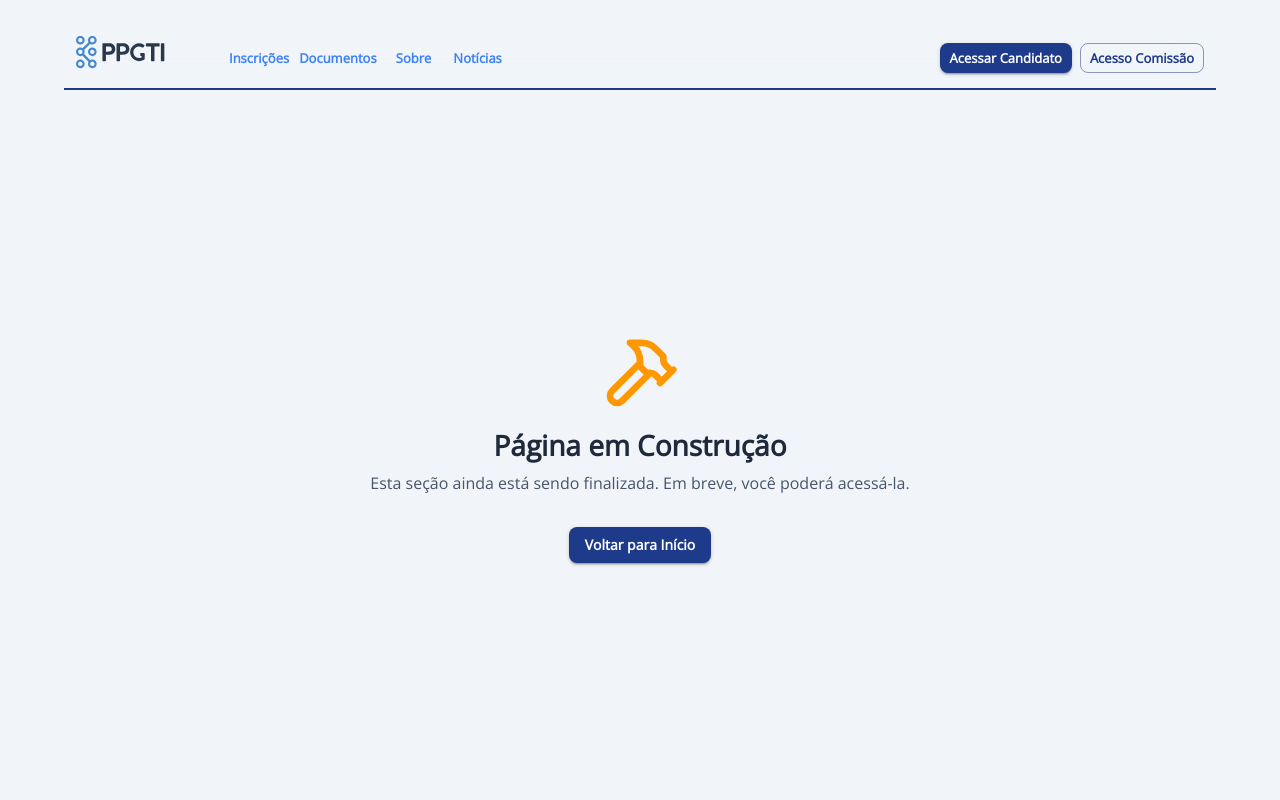
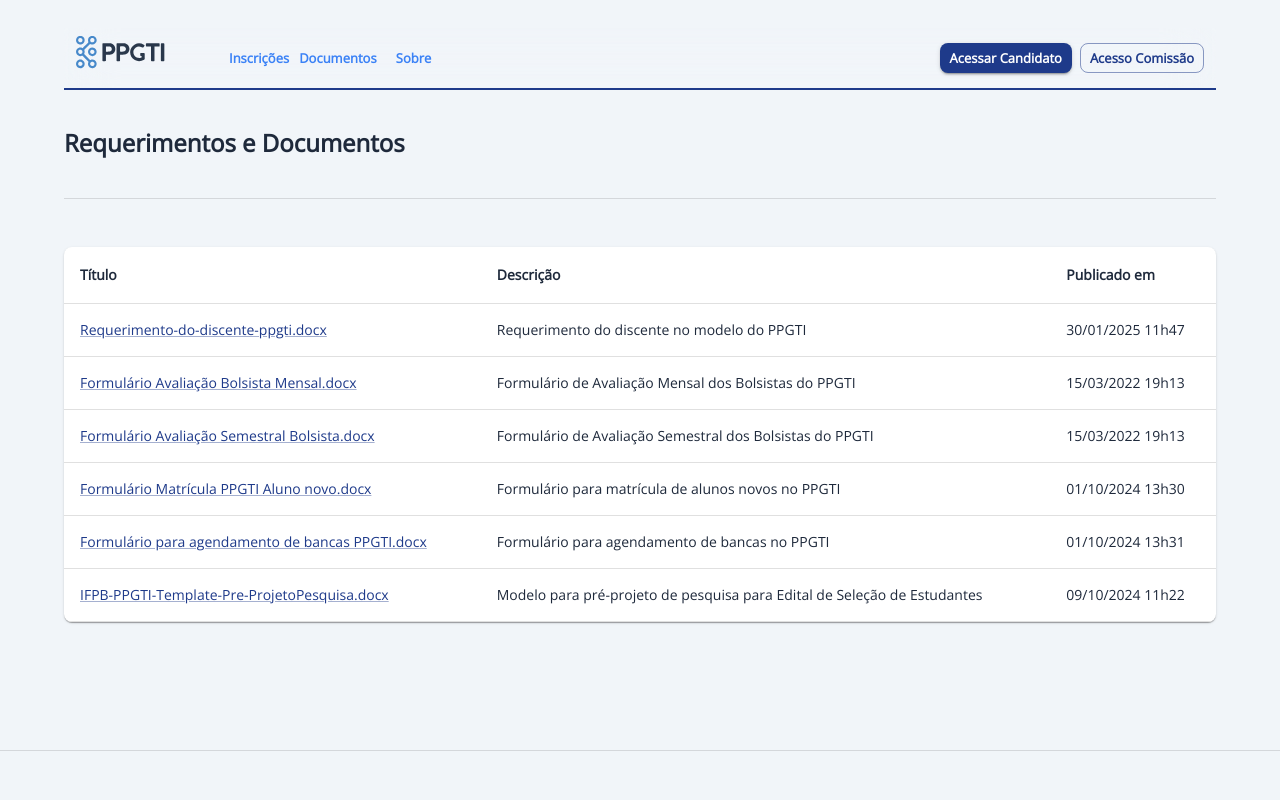
Before and after one commit to izichtl/ppgti-front-end, a React (Vite) app: page /documents in a window 1280 px wide. Shown: the top 800 px of the page. Built offline with nearby package versions, Linux system fonts and the light colour scheme; no server answers; a web font is replaced by a local one.

Commit message:
feat(auth-guard): added authguard to candidate and to comission

```diff
--- a/src/components/r-header/index.tsx
+++ b/src/components/r-header/index.tsx
@@ -35,7 +35,7 @@ export default function AppAppBar() {
 
   return (
     <AppBar
-      position='fixed'
+      position="fixed"
       enableColorOnDark
       sx={{
         boxShadow: 0,
@@ -44,32 +44,32 @@ export default function AppAppBar() {
         mt: 'calc(var(--template-frame-height, 0px) + 28px)',
       }}
     >
-      <Container maxWidth='lg'>
-        <StyledToolbar variant='dense' disableGutters>
+      <Container maxWidth="lg">
+        <StyledToolbar variant="dense" disableGutters>
           <Box
             sx={{ flexGrow: 1, display: 'flex', alignItems: 'center', px: 0 }}
           >
-            <Link to='/'>
+            <Link to="/">
               <Sitemark />
             </Link>
             <Box sx={{ display: { xs: 'none', md: 'flex' }, ml: 4 }}>
-              <Button href='/login' variant='text' color='info' size='small'>
+              <Button href="/login" variant="text" color="info" size="small">
                 Inscrições
               </Button>
               <Button
-                href='/documents'
-                variant='text'
-                color='info'
-                size='small'
+                href="/documents"
+                variant="text"
+                color="info"
+                size="small"
               >
                 Documentos
               </Button>
-              <Button href='/about' variant='text' color='info' size='small'>
+              <Button href="/about" variant="text" color="info" size="small">
                 Sobre
               </Button>
-              <Button href='/blog' variant='text' color='info' size='small'>
+              {/* <Button href="/blog" variant="text" color="info" size="small">
                 Notícias
-              </Button>
+              </Button> */}
             </Box>
           </Box>
 
@@ -82,18 +82,18 @@ export default function AppAppBar() {
             }}
           >
             <Button
-              href='/login'
-              color='primary'
-              variant='contained'
-              size='small'
+              href="/login"
+              color="primary"
+              variant="contained"
+              size="small"
             >
               Acessar Candidato
             </Button>
             <Button
-              href='/comissao/login'
-              color='primary'
-              variant='outlined'
-              size='small'
+              href="/comissao/login"
+              color="primary"
+              variant="outlined"
+              size="small"
             >
               Acesso Comissão
             </Button>
@@ -103,14 +103,14 @@ export default function AppAppBar() {
           {/* Ações Mobile */}
           <Box sx={{ display: { xs: 'flex', md: 'none' }, gap: 1 }}>
             {/* Opcional: Se quiser manter o seletor de tema apenas no mobile, adicione aqui */}
-            <IconButton aria-label='Menu button' onClick={toggleDrawer(true)}>
+            <IconButton aria-label="Menu button" onClick={toggleDrawer(true)}>
               <MenuIcon />
             </IconButton>
           </Box>
 
           {/* Drawer Mobile Menu */}
           <Drawer
-            anchor='top'
+            anchor="top"
             open={open}
             onClose={toggleDrawer(false)}
             PaperProps={{
@@ -124,39 +124,39 @@ export default function AppAppBar() {
                 </IconButton>
               </Box>
               <Link
-                to='/login'
+                to="/login"
                 onClick={toggleDrawer(false)}
                 style={{ textDecoration: 'none', color: 'inherit' }}
               >
                 <MenuItem>Inscrições</MenuItem>
               </Link>
               <Link
-                to='/documents'
+                to="/documents"
                 onClick={toggleDrawer(false)}
                 style={{ textDecoration: 'none', color: 'inherit' }}
               >
                 <MenuItem>Documentos</MenuItem>
               </Link>
               <Link
-                to='/about'
+                to="/about"
                 onClick={toggleDrawer(false)}
                 style={{ textDecoration: 'none', color: 'inherit' }}
               >
                 <MenuItem>Sobre</MenuItem>
               </Link>
-              <Link
+              {/* <Link
                 to='/blog'
                 onClick={toggleDrawer(false)}
                 style={{ textDecoration: 'none', color: 'inherit' }}
               >
                 <MenuItem>Notícias</MenuItem>
-              </Link>
+              </Link> */}
               <Divider sx={{ my: 3 }} />
               <MenuItem>
                 <Button
-                  href='/login'
-                  color='primary'
-                  variant='contained'
+                  href="/login"
+                  color="primary"
+                  variant="contained"
                   fullWidth
                 >
                   Acesso Candidato
@@ -164,9 +164,9 @@ export default function AppAppBar() {
               </MenuItem>
               <MenuItem>
                 <Button
-                  href='/comissao/login'
-                  color='primary'
-                  variant='outlined'
+                  href="/comissao/login"
+                  color="primary"
+                  variant="outlined"
                   fullWidth
                 >
                   Acesso Comissão
--- a/src/components/sidebar/CandidateSidebar.tsx
+++ b/src/components/sidebar/CandidateSidebar.tsx
@@ -45,7 +45,7 @@ const CandidateSidebar: React.FC = () => {
       icon: <ArticleIcon />,
     },
     {
-      text: 'Notícias',
+      text: 'Notícias1',
       path: '/blog',
       icon: <RssFeedIcon />,
     },
--- a/src/hooks/auth/index.tsx
+++ b/src/hooks/auth/index.tsx
@@ -83,7 +83,7 @@ export const AuthProvider: FC<PropsWithChildren<{}>> = ({
   const isAuthenticated = (): boolean => {
     const location = useLocation();
     const token = localStorage.getItem('userJWT');
-
+    console.log('Token:', token);
     // Retorna false se estiver nas páginas de login
     if (
       location.pathname === '/login' ||
@@ -91,7 +91,7 @@ export const AuthProvider: FC<PropsWithChildren<{}>> = ({
     )
       return false;
 
-    return Boolean(token && token.trim() !== '');
+    return token !== null;
   };
 
   const getUserFromToken = useCallback((): Record<string, any> | null => {
--- a/src/pages/candidate-dashboard/index.tsx
+++ b/src/pages/candidate-dashboard/index.tsx
@@ -24,6 +24,8 @@ import { useGetCandidateAplications } from '../../hooks/get-candidate-aplication
 import CardApplication from '../../components/card-application';
 import LoadingBox from '../../components/loading-box';
 import FullScreenLoader from '../../components/loading';
+import { useAuth } from '../../hooks/auth';
+import { useNavigate } from 'react-router-dom';
 
 type initialCandidateProps = {
   process_id: number;
@@ -36,6 +38,9 @@ type initialCandidateProps = {
 const DashboardCandidato = () => {
   const theme = useTheme();
   const modal = useBoolean();
+  const { isAuthenticated } = useAuth();
+  const navigate = useNavigate();
+  const auth = isAuthenticated();
 
   const isMobile = useMediaQuery(theme.breakpoints.down('sm'));
   const currentDateTime = new Date().toLocaleString('pt-BR');
@@ -224,6 +229,12 @@ const DashboardCandidato = () => {
     }
   }, [aplications, aplicationsLoading, aplicationsError]);
 
+  useEffect(() => {
+    if (!auth) {
+      navigate('/');
+    }
+  }, [auth]);
+
   return (
     <Box
       sx={{
--- a/src/pages/comissao-dashboard/index.tsx
+++ b/src/pages/comissao-dashboard/index.tsx
@@ -51,6 +51,7 @@ const ComissaoDashboardPage: React.FC = () => {
   const { getUserFromToken, logout } = useAuth();
 
   const userInfo = getUserFromToken();
+
   const { useGetSelectionProcessesFetcher } = useGetSelectionProcesses();
 
   const { data, error, isLoading, mutate } = useSWR(
@@ -120,6 +121,19 @@ const ComissaoDashboardPage: React.FC = () => {
       console.error('Error:', error);
     }
   }, [error]);
+
+  useEffect(() => {
+    if (userInfo === null) {
+      logout();
+      navigate('/');
+    }
+    if (userInfo !== null) {
+      if (userInfo.if_registration === undefined) {
+        logout();
+        navigate('/');
+      }
+    }
+  }, []);
 
   return (
     <Box sx={{ padding: 3 }}>
--- a/src/pages/documents/index.tsx
+++ b/src/pages/documents/index.tsx
@@ -8,30 +8,59 @@ import {
   Paper,
   Typography,
   Link,
+  Divider,
 } from '@mui/material';
 
-const editais = [
+const requerimentos_documentos = [
   {
-    title: 'Edital Credenciamento PPGTI 2021 10 de agosto de 2021.pdf',
-    url: '/docs/edital-credenciamento-2021.pdf',
-    description:
-      'Edital de credenciamento para docentes permanentes e colaboradores do Programa de Pós-Graduação em Tecnologia da Informação',
-    publishedAt: '13/08/2021 10h18',
+    title: 'Requerimento-do-discente-ppgti.docx',
+    url: 'https://www.ifpb.edu.br/ppgti/documentos/requerimentos-1/requerimento-do-discente-ppgti.docx',
+    description: 'Requerimento do discente no modelo do PPGTI',
+    publishedAt: '30/01/2025 11h47',
   },
   {
-    title: 'Resultado do edital de credenciamento 2021 Assinado.pdf',
-    url: '/docs/resultado-edital-2021.pdf',
-    description: 'Resultado do edital de credenciamento do PPGTI 2021',
-    publishedAt: '08/09/2021 14h32',
+    title: 'Formulário Avaliação Bolsista Mensal.docx',
+    url: 'https://www.ifpb.edu.br/ppgti/documentos/requerimentos-1/formulario-avaliacao-bolsista-mensal.docx',
+    description: 'Formulário de Avaliação Mensal dos Bolsistas do PPGTI',
+    publishedAt: '15/03/2022 19h13',
+  },
+  {
+    title: 'Formulário Avaliação Semestral Bolsista.docx',
+    url: 'https://www.ifpb.edu.br/ppgti/documentos/requerimentos-1/formulario-avaliacao-semestral-bolsista.docx',
+    description: 'Formulário de Avaliação Semestral dos Bolsistas do PPGTI',
+    publishedAt: '15/03/2022 19h13',
+  },
+  {
+    title: 'Formulário Matrícula PPGTI Aluno novo.docx',
+    url: 'https://www.ifpb.edu.br/ppgti/documentos/requerimentos-1/formulario-matricula-ppgti-aluno-novo.docx',
+    description: 'Formulário para matrícula de alunos novos no PPGTI',
+    publishedAt: '01/10/2024 13h30',
+  },
+  {
+    title: 'Formulário para agendamento de bancas PPGTI.docx',
+    url: 'https://www.ifpb.edu.br/ppgti/documentos/requerimentos-1/formulario-para-agendamento-de-bancas-ppgti.docx',
+    description: 'Formulário para agendamento de bancas no PPGTI',
+    publishedAt: '01/10/2024 13h31',
+  },
+  {
+    title: 'IFPB-PPGTI-Template-Pre-ProjetoPesquisa.docx',
+    url: 'https://www.ifpb.edu.br/ppgti/documentos/requerimentos-1/ifpb-ppgti-template-pre-projetopesquisa.docx',
+    description:
+      'Modelo para pré-projeto de pesquisa para Edital de Seleção de Estudantes',
+    publishedAt: '09/10/2024 11h22',
   },
 ];
 
-export default function EditaisTable() {
+export default function DocumentsPage() {
   return (
     <>
-      <Typography variant='h5' sx={{ mb: 2 }}>
-        Documentos
+      <Typography
+        variant="h4"
+        sx={{ textAlign: 'left', fontWeight: 'bold', mb: 1 }}
+      >
+        Requerimentos e Documentos
       </Typography>
+      <Divider sx={{ mb: 2 }} />
 
       <TableContainer component={Paper}>
         <Table>
@@ -49,10 +78,10 @@ export default function EditaisTable() {
             </TableRow>
           </TableHead>
           <TableBody>
-            {editais.map((edital, index) => (
+            {requerimentos_documentos.map((edital, index) => (
               <TableRow key={index}>
                 <TableCell>
-                  <Link href={edital.url} target='_blank' rel='noopener'>
+                  <Link href={edital.url} target="_blank" rel="noopener">
                     {edital.title}
                   </Link>
                 </TableCell>
--- a/src/pages/landpage/index.tsx
+++ b/src/pages/landpage/index.tsx
@@ -1,23 +1,40 @@
-import React from 'react';
 import {
   Box,
   Container,
   Typography,
   Button,
-  Card,
-  CardContent,
-  Grid,
-  Link,
+  // Card,
+  // CardContent,
+  // Grid,
+  // Link,
 } from '@mui/material';
 import { ArrowRight } from 'lucide-react';
+import { useAuth } from '../../hooks/auth';
+import { useEffect } from 'react';
+import { useNavigate } from 'react-router-dom';
+import ScrollToTop from '../../components/scroll-top';
 
 export default function LandingPage() {
+  const { isAuthenticated, getUserFromToken } = useAuth();
+  const navigate = useNavigate();
+  const auth = isAuthenticated();
+  const userInfo = getUserFromToken();
+
+  useEffect(() => {
+    if (auth) {
+      if (userInfo.if_registration === undefined) {
+        navigate('/candidate-dashboard');
+      } else {
+        navigate('/comissao/dashboard');
+      }
+    }
+  }, [auth]);
+
   return (
     <>
       {/* Sessão Principal */}
       <Box
         sx={{
-          // backgroundImage: 'url(https://www.ifpb.edu.br/logo.png)',
           backgroundRepeat: 'no-repeat',
           backgroundPosition: 'center',
           backgroundSize: 'contain',
@@ -29,19 +46,20 @@ export default function LandingPage() {
           p: 4,
         }}
       >
-        <Container maxWidth='md'>
-          <Typography variant='h2' gutterBottom>
+        <ScrollToTop />
+        <Container maxWidth="md">
+          <Typography variant="h2" gutterBottom>
             Inscrição no Mestrado Profissional em Tecnologia da Informação
           </Typography>
-          <Typography variant='h5' color='text.secondary' paragraph>
+          <Typography variant="h5" color="text.secondary" paragraph>
             Faça parte de um dos programas de pós-graduação mais inovadores da
-            região. Inscrições abertas de 16/10/2024 a 18/11/2024.
+            região. Inscrições abertas!.
           </Typography>
           <Button
-            variant='contained'
-            size='large'
+            variant="contained"
+            size="large"
             endIcon={<ArrowRight />}
-            href='/login'
+            href="/login"
           >
             Inscreva-se Agora
           </Button>
--- a/src/pages/layout/inner-layout/r-components/MenuContent.tsx
+++ b/src/pages/layout/inner-layout/r-components/MenuContent.tsx
@@ -45,12 +45,10 @@ export default function MenuContent() {
   const candidateMenuItems = [
     {
       href: '/candidate-dashboard',
-      text: 'Dashboard',
+      text: 'Processos e Inscrições',
       icon: <DashboardIcon />,
     },
-    { href: '/process', text: 'Inscrever', icon: <AppRegistrationIcon /> },
     { href: '/documents', text: 'Documentos', icon: <DescriptionIcon /> },
-    { href: '/blog', text: 'Notícias', icon: <RssFeedIcon /> },
   ];
 
   const mainListItems = isCommitteeUser
--- a/src/router/routes.tsx
+++ b/src/router/routes.tsx
@@ -9,6 +9,7 @@ import ComissaoLoginPage from '../pages/comissao-login';
 import ComissaoDashboardPage from '../pages/comissao-dashboard';
 import CandidateDashboard from '../pages/candidate-dashboard';
 import ApplicationsHomolog from '../pages/application-homolog';
+import DocumentsPage from '../pages/documents';
 
 const router = createBrowserRouter([
   {
@@ -42,8 +43,7 @@ const router = createBrowserRouter([
       },
       {
         path: '/documents',
-        element: <UnderConstructionComponent />,
-        // element: <EditaisTable />,
+        element: <DocumentsPage />,
         handle: { title: 'Documentos' },
       },
       {
```
